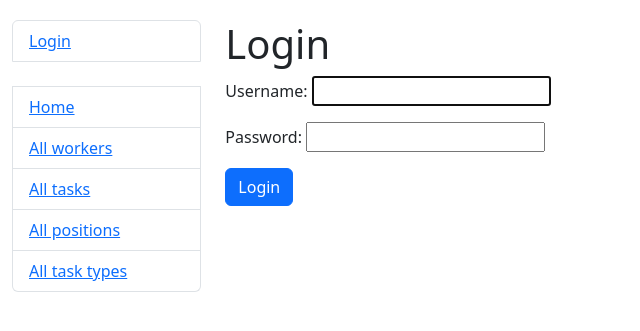
After one commit to Meksim-fesh/it-company-task-manager, a Django app: page /accounts/login/ in a window 1280 px wide. The commit adds this page. Shown: the top 331 px of the page, without its empty margins (0-640 px from the left). Run offline with Django 5.2, Linux system fonts and the light colour scheme.

Commit message:
Add an opportunity to login and logout via sidebar and create templates for the actions

```diff
--- a/it_company_task_manager/settings.py
+++ b/it_company_task_manager/settings.py
@@ -113,6 +113,8 @@ AUTH_PASSWORD_VALIDATORS = [
 
 AUTH_USER_MODEL = "task_manager.Worker"
 
+LOGIN_REDIRECT_URL = "/"
+
 # Internationalization
 # https://docs.djangoproject.com/en/5.0/topics/i18n/
 
--- a/it_company_task_manager/urls.py
+++ b/it_company_task_manager/urls.py
@@ -22,4 +22,5 @@ urlpatterns = [
     path("admin/", admin.site.urls),
     path("", include("task_manager.urls", namespace="task_manager")),
     path("__debug__/", include("debug_toolbar.urls")),
+    path("accounts/", include("django.contrib.auth.urls")),
 ]
--- a/templates/includes/sidebar.html
+++ b/templates/includes/sidebar.html
@@ -1,4 +1,19 @@
 <ul class="sidebar-nav list-group">
+
+
+  {% if user.is_authenticated %}
+    <li class="list-group-item">User: <a href="{% url 'task_manager:worker-detail' pk=user.id %}">{{ user.username }}</a></li>
+    <li class="list-group-item">
+      <form method="post" action="{% url 'logout' %}">
+        {% csrf_token %}
+        <input type="submit" value="Logout" class="btn btn-outline-danger">
+    </form>
+    </li>
+  {% else %}
+    <li class="list-group-item"><a href="{% url 'login' %}?next={{ request.path }}">Login</a></li>
+  {% endif %}
+
+  <br>
 
   <li class="list-group-item"><a href="{% url 'task_manager:index' %}">Home</a></li>
   <li class="list-group-item"><a href="{% url 'task_manager:worker-list' %}">All workers</a></li>
--- /dev/null
+++ b/templates/registration/login.html
@@ -0,0 +1,26 @@
+{% extends "base.html" %}
+
+
+{% block content %}
+
+
+  {% if form.errors %}
+    <p>Your username or password didn't match. Please try again.</p>
+  {% endif %}
+
+  <h1>Login</h1>
+
+
+  {% if next %}
+    <p>Please login to see this page.</p>
+  {% endif %}
+
+  <form action="{% url 'login' %}" method="post">
+    {% csrf_token %}
+    {{ form.as_p }}
+
+    <input type="submit" value="Login" class="btn btn-primary">
+    <input type="hidden" name="next" value="{{ next }}">
+  </form>
+
+{% endblock %}
```
Also changed, not shown: templates/registration/logged_out.html (added, +8 -0 lines).
